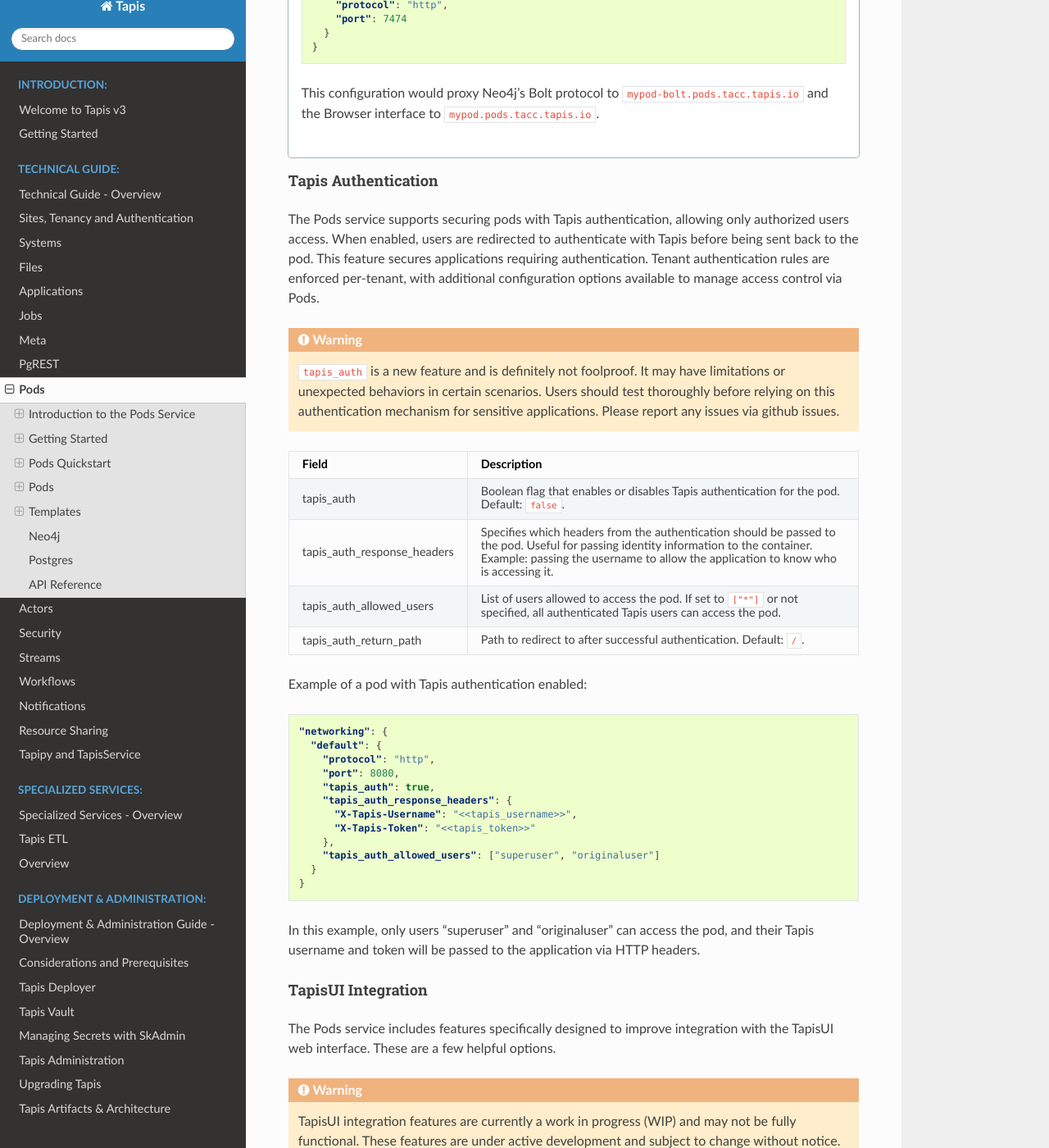
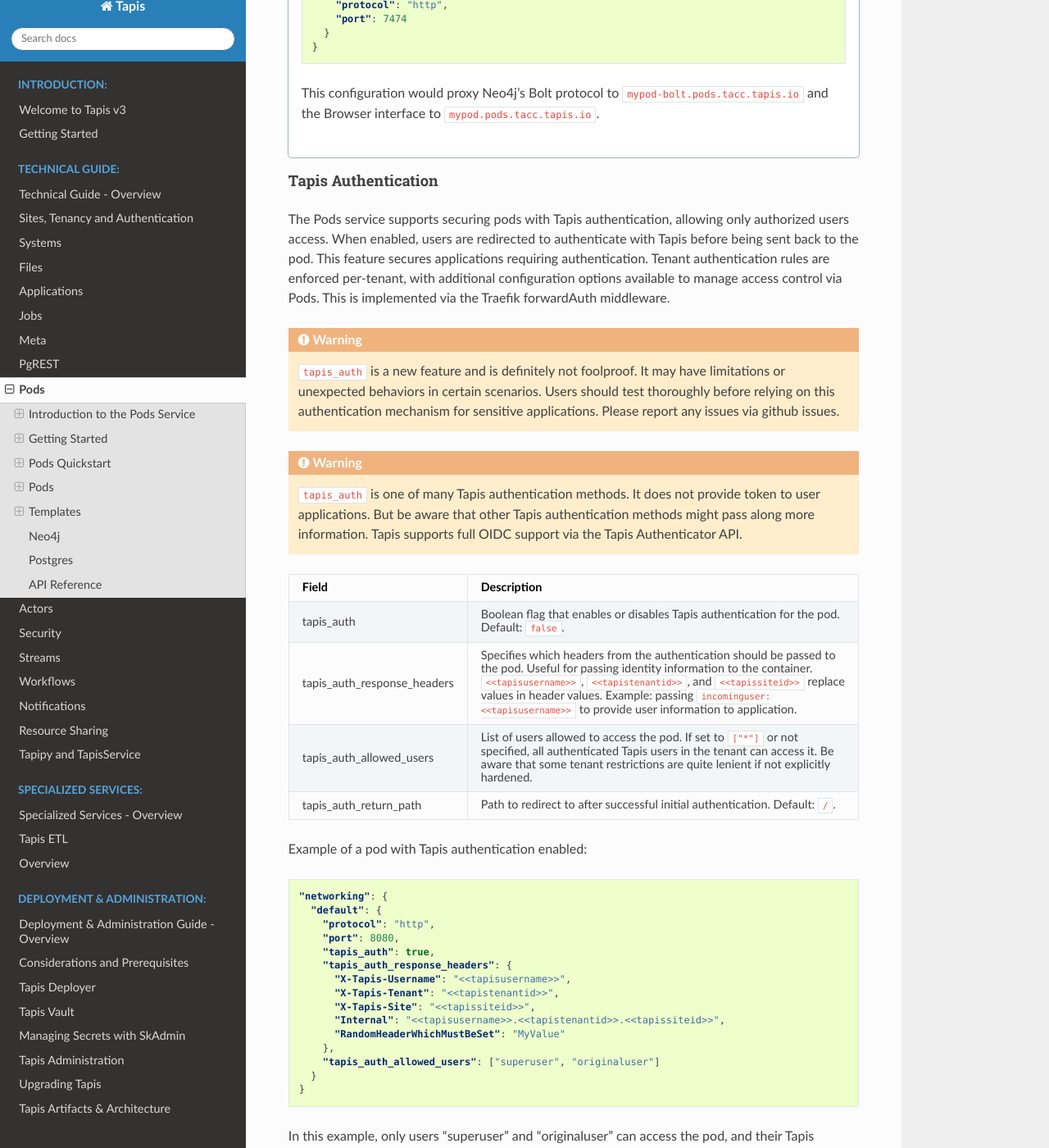
Before and after one commit to tapis-project/documentation, a Sphinx documentation site: the page built from source/technical/pods.rst, in a window 1280 px wide and 1400 px high, scrolled down 10138 px. Shown: the whole window at 82% size. Built offline with Sphinx 7.4.7 and the Read the Docs theme 3.1.0, drawn with Linux system fonts in a browser that asks for light colours; some of the changed text lies outside the part shown.

Commit message:
Pods tapis auth doc upgrade

```diff
--- a/source/technical/pods.rst
+++ b/source/technical/pods.rst
@@ -614,12 +614,15 @@
         This would proxy Postgres's 5432 port to mypod-postgres.pods.tacc.tapis.io. By not specifying ``default`` for the networking key we can allocate another interface on the "main subdomain".
 
 Tapis Authentication
-^^^^^^^^^^^^^^^^^^^
+^^^^^^^^^^^^^^^^^^^^
 
-The Pods service supports securing pods with Tapis authentication, allowing only authorized users access. When enabled, users are redirected to authenticate with Tapis before being sent back to the pod. This feature secures applications requiring authentication. Tenant authentication rules are enforced per-tenant, with additional configuration options available to manage access control via Pods.
+The Pods service supports securing pods with Tapis authentication, allowing only authorized users access. When enabled, users are redirected to authenticate with Tapis before being sent back to the pod. This feature secures applications requiring authentication. Tenant authentication rules are enforced per-tenant, with additional configuration options available to manage access control via Pods. This is implemented via the Traefik forwardAuth middleware.
 
 .. warning::
     ``tapis_auth`` is a new feature and is definitely not foolproof. It may have limitations or unexpected behaviors in certain scenarios. Users should test thoroughly before relying on this authentication mechanism for sensitive applications. Please report any issues via github issues.
+
+.. warning::
+    ``tapis_auth`` is one of many Tapis authentication methods. It does not provide token to user applications. But be aware that other Tapis authentication methods might pass along more information. Tapis supports full OIDC support via the Tapis Authenticator API.
 
 .. list-table::
     :header-rows: 1
@@ -630,11 +633,11 @@
     * - tapis_auth
       - Boolean flag that enables or disables Tapis authentication for the pod. Default: ``false``.
     * - tapis_auth_response_headers
-      - Specifies which headers from the authentication should be passed to the pod. Useful for passing identity information to the container. Example: passing the username to allow the application to know who is accessing it.
+      - Specifies which headers from the authentication should be passed to the pod. Useful for passing identity information to the container. ``<<tapisusername>>``, ``<<tapistenantid>>``, and ``<<tapissiteid>>`` replace values in header values. Example: passing ``incominguser: <<tapisusername>>`` to provide user information to application.
     * - tapis_auth_allowed_users
-      - List of users allowed to access the pod. If set to ``["*"]`` or not specified, all authenticated Tapis users can access the pod.
+      - List of users allowed to access the pod. If set to ``["*"]`` or not specified, all authenticated Tapis users in the tenant can access it. Be aware that some tenant restrictions are quite lenient if not explicitly hardened.
     * - tapis_auth_return_path
-      - Path to redirect to after successful authentication. Default: ``/``.
+      - Path to redirect to after successful initial authentication. Default: ``/``.
 
 Example of a pod with Tapis authentication enabled:
 
@@ -646,14 +649,65 @@
         "port": 8080,
         "tapis_auth": true,
         "tapis_auth_response_headers": {
-          "X-Tapis-Username": "<<tapis_username>>",
-          "X-Tapis-Token": "<<tapis_token>>"
+          "X-Tapis-Username": "<<tapisusername>>",
+          "X-Tapis-Tenant": "<<tapistenantid>>",
+          "X-Tapis-Site": "<<tapissiteid>>",
+          "Internal": "<<tapisusername>>.<<tapistenantid>>.<<tapissiteid>>",
+          "RandomHeaderWhichMustBeSet": "MyValue"
         },
         "tapis_auth_allowed_users": ["superuser", "originaluser"]
       }
     }
 
-In this example, only users "superuser" and "originaluser" can access the pod, and their Tapis username and token will be passed to the application via HTTP headers.
+In this example, only users "superuser" and "originaluser" can access the pod, and their Tapis username/tenant/site will be passed to the application via HTTP headers.
+
+Accessing a Pod with Tapis Auth via Browser
+~~~~~~~~~~~~~~~~~~~~~~~~~~~~~~~~~~~~~~~~~~~~~
+
+Tapis Auth intercepts calls to user pods in the browser. Only once authenticated will a user be able to access ``http`` ports from a pod. The flow is as follows:
+
+1. User accesses the pod URL (e.g., ``https://mypod.pods.tacc.tapis.io``).
+2. The Pods service checks if Tapis authentication is enabled.
+3. If enabled, the user session cookies are checked for "X-Tapis-Token".
+4. If the token is not present, the user is redirected to Tapis for authentication.
+5. After successful authentication, the user is redirected back to the pod URL.
+6. The Pods service checks the token and, if valid, allows access to the pod.
+7. The user can now interact with the pod as intended.
+
+
+Accessing a Pod with Tapis Auth via Code
+~~~~~~~~~~~~~~~~~~~~~~~~~~~~~~~~~~~~~~~~~~
+
+Tapis Auth allows access to users pods via header auth via an ``X-Tapis-Token`` header. This allows access to user APIs or services via non-browser based flows.
+For instance if you had an Open WebUI pod which requires JWT auth with Tapis Auth enabled you'll need to provide two headers.
+
+.. code-block:: bash
+
+  curl --request GET \
+  --url https://openwebui.pods.tacc.tapis.io/ollama/api/tags \
+  --header 'Authorization: Bearer <<JWT-FROM-CONTAINER-GUI>>' \
+  --header 'X-Tapis-Token: <<pass tapis jwt>>'
+
+Above is a dual auth example. For example, if the pod doesn't implement it's own auth a user would only need to provide something like the following to list api endpoints on a flask server.
+
+.. code-block:: bash
+
+  curl --request GET \
+  --url https://fastapi.pods.tacc.tapis.io/endpoints/list \
+  --header 'X-Tapis-Token: <<pass tapis jwt>>'
+
+It's important to note that currently if a user attempts authentication with headers they must specify ``X-Tapis-Token``. If a request doesn't contain the header they'll be redirected to webflow with no error message, which will break in code or CLI. If the header is non-valid a proper error response will be returned.
+
+Diagram of Tapis Auth logic
+~~~~~~~~~~~~~~~~~~~~~~~~~~~
+
+Here's a diagram showing the flow a user's request would take to get to their pods. Essentially all requests are intercepted and validated before moving forward.
+
+.. image:: images/pods-tapis-auth-flow.png
+   :width: 100%
+   :align: center
+   :alt: Tapis Auth Logic Flow
+
 
 TapisUI Integration
 ^^^^^^^^^^^^^^^^^^
```
Also changed, not shown: source/technical/images/pods-tapis-auth-flow.png (added).
